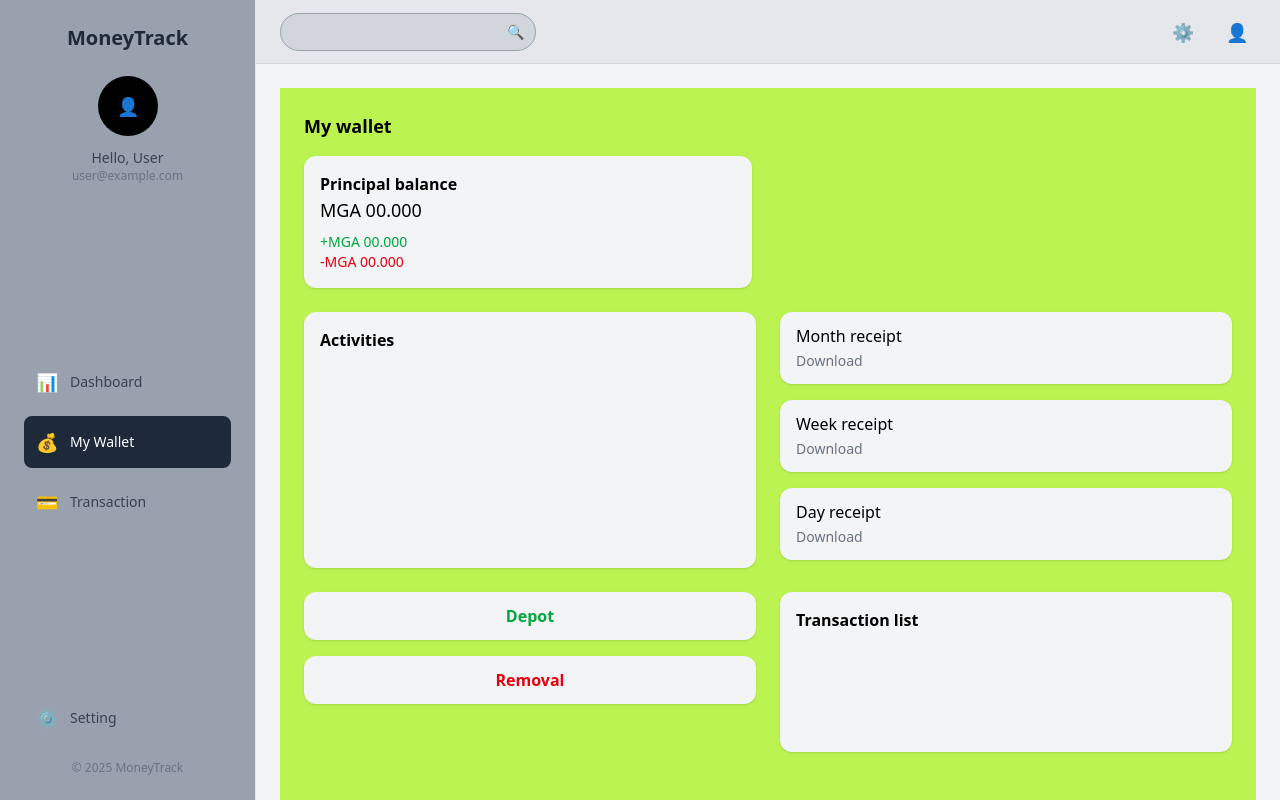
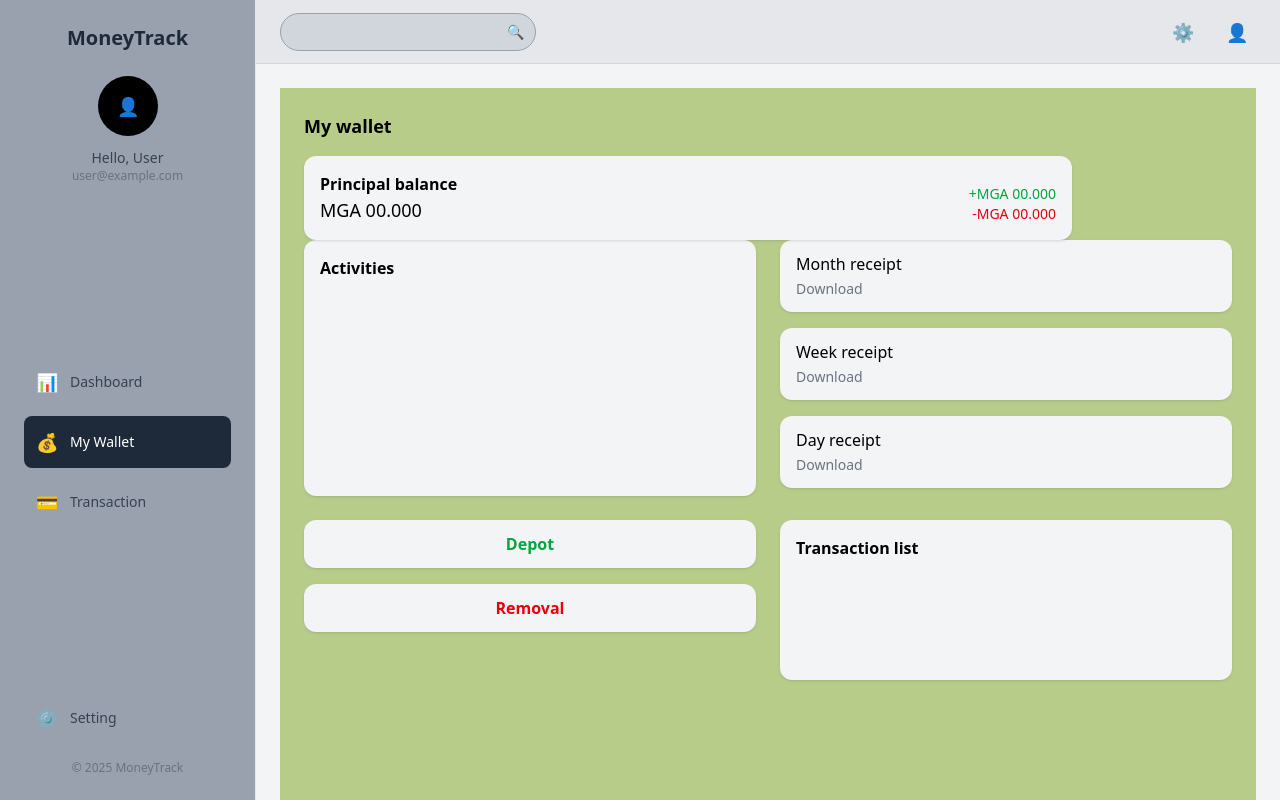
Before and after one commit to Ery2577/Personal-Expense-Tracker-, a React (Vite) app in the folder frontend/: page /Wallet in a window 1280 px wide. Built offline with nearby package versions, Linux system fonts and the light colour scheme; no server answers.

Commit message:
modication following the comment in the pull request

```diff
--- a/frontend/src/pages/Wallet/Wallet.tsx
+++ b/frontend/src/pages/Wallet/Wallet.tsx
@@ -1,14 +1,14 @@
 export default function Wallet() {
   return (
-    <div className="min-h-screen bg-lime-300 p-6">
+    <div className="min-h-screen bg-[#b8cc8a]  p-6">
       {/* Title */}
       <h1 className="text-lg font-bold mb-4">My wallet</h1>
 
       {/* Balance */}
-      <div className="bg-gray-100 p-4 rounded-xl shadow w-full max-w-md mb-6">
-        <h2 className="font-bold">Principal balance</h2>
+      <div className="bg-gray-100 p-4 rounded-xl shadow w-full max-w-3xl relative">
+        <h2 className="font-bold ">Principal balance</h2>
         <p className="text-lg">MGA 00.000</p>
-        <div className="flex flex-col text-sm mt-2">
+        <div className="absolute bottom-4 right-4 flex flex-col text-sm text-right">
           <span className="text-green-600">+MGA 00.000</span>
           <span className="text-red-600">-MGA 00.000</span>
         </div>
```
